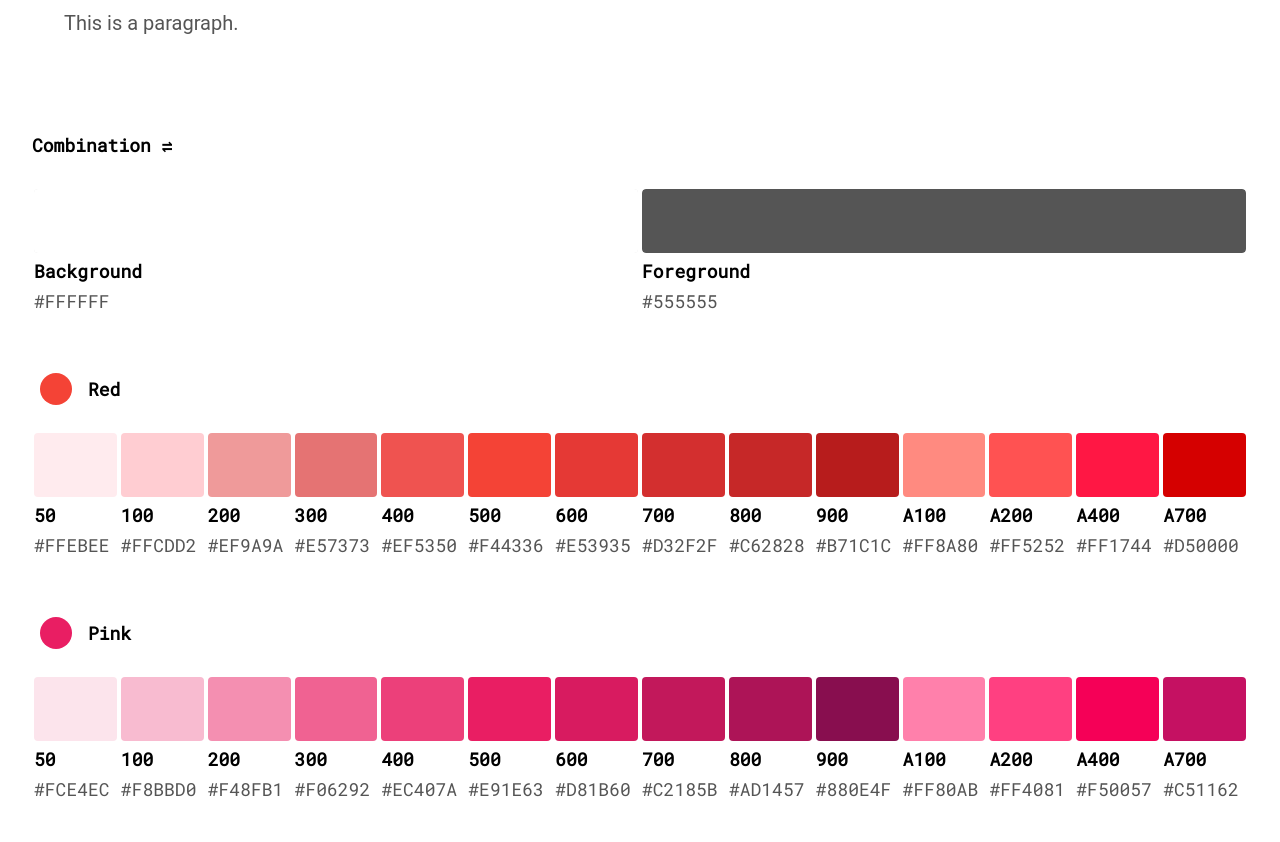
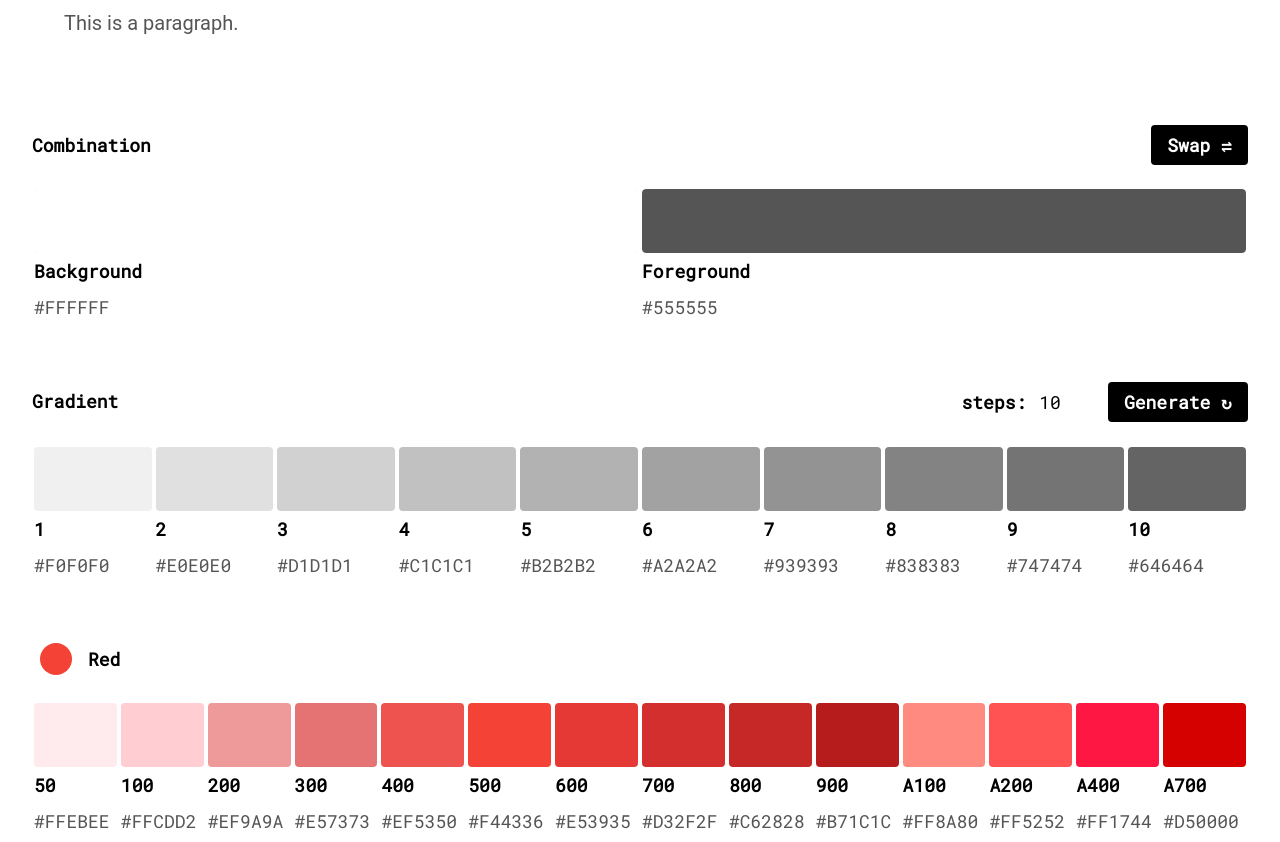
Before and after one commit to liyasthomas/colorbook, a website: page index.html in a window 1280 px wide. Shown: the part 719-1561 px from the top of the page. Drawn offline with Linux system fonts and the light colour scheme; a web font is replaced by a local one.

Commit message:
:sparkles: Add gradient generator with customizable steps count

```diff
--- a/index.css
+++ b/index.css
@@ -73,6 +73,24 @@ main {
 	padding: 32px;
 }
 
+a:not(.circle),
+input[type="text"]:not(.hex) {
+	background: #000000;
+	color: #ffffff;
+	padding: 8px 16px;
+	border-radius: 4px;
+}
+
+input[type="text"]:not(.hex) {
+	width: 64px;
+}
+
+input {
+	font-size: 18px;
+	font-family: 'Roboto Mono', "SF Mono", "Lucida Console", Monaco, monospace;
+	line-height: 2;
+}
+
 input[type="color"] {
 	display: flex;
 	width: 100%;
@@ -98,6 +116,11 @@ input[type="color"]::-webkit-color-swatch {
 	margin: 32px 0;
 	font-size: 20px;
 	font-family: 'Product Sans', 'Roboto', 'Noto', sans-serif;
+}
+
+.flex {
+	display: flex;
+	flex-grow: 1;
 }
 
 #colors {
--- a/index.html
+++ b/index.html
@@ -82,7 +82,15 @@
 			<p>This is a paragraph.</p>
 		</section>
 		<section id="theming">
-			<h4>Combination <a href="javascript:void(0);" id="swap">⇌</a></h4>
+			<h4 class="flex">
+				<div>
+					Combination
+				</div>
+				<div class="flex"></div>
+				<div>
+					<a href="javascript:void(0);" id="swap">Swap ⇌</a>
+				</div>
+			</h4>
 			<div class='family'>
 				<div class='color'>
 					<input type="color" class='btn' id="bg-color" value="#ffffff">
@@ -96,6 +104,19 @@
 				</div>
 			</div>
 		</section>
+		<section id="gradient">
+			<h4 class="flex">
+				<div>
+					Gradient
+				</div>
+				<div class="flex"></div>
+				<div>
+					steps: <input type="number" id="steps" min="1" max="100" name="steps" placeholder="1-100" value="10">
+					<a href="javascript:updateSpitter();">Generate ↻</a>
+				</div>
+			</h4>
+			<div id="gradientcolors"></div>
+		</section>
 		<section id="colors"></section>
 		<div id="snackbar">Copied</div>
 	</main>
--- a/index.js
+++ b/index.js
@@ -292,16 +292,93 @@ const colors = {
 		'900': '#263238'
 	}
 }
+const complementaryColor = (color) => {
+	const hexColor = color.replace('#', '0x')
+	return `#${(`000000${('0xffffff' ^ hexColor).toString(16)}`).slice(-6)}`
+}
+
+function processValue({
+	dataType,
+	value
+}) {
+	switch (dataType) {
+		case HEX: {
+			return processHEX(value)
+		}
+	}
+}
+
+function processHEX(val) {
+	const hex = (val.length > 6) ? val.substr(1, val.length - 1) : val
+	if (hex.length > 3) {
+		var r = hex.substr(0, 2)
+		var g = hex.substr(2, 2)
+		var b = hex.substr(4, 2)
+	} else {
+		var r = hex.substr(0, 1) + hex.substr(0, 1)
+		var g = hex.substr(1, 1) + hex.substr(1, 1)
+		var b = hex.substr(2, 1) + hex.substr(2, 1)
+	}
+	return [
+    parseInt(r, 16),
+    parseInt(g, 16),
+    parseInt(b, 16)
+  ]
+}
+
+function updateSpitter() {
+	const val1El = document.getElementById('bg-color')
+	const val2El = document.getElementById('color')
+	let val1RGB = processHEX(val1El.value)
+	let val2RGB = processHEX(val2El.value)
+	let colors = []
+	const stepsInt = parseInt(steps.value, 10)
+	const stepsPerc = 100 / (stepsInt + 1)
+
+	const valClampRGB = [
+    val2RGB[0] - val1RGB[0],
+    val2RGB[1] - val1RGB[1],
+    val2RGB[2] - val1RGB[2]
+  ]
+
+	for (var i = 0; i < stepsInt; i++) {
+		const clampedR = (valClampRGB[0] > 0) ?
+			pad((Math.round(valClampRGB[0] / 100 * (stepsPerc * (i + 1)))).toString(16), 2) :
+			pad((Math.round((val1RGB[0] + (valClampRGB[0]) / 100 * (stepsPerc * (i + 1))))).toString(16), 2)
+
+		const clampedG = (valClampRGB[1] > 0) ?
+			pad((Math.round(valClampRGB[1] / 100 * (stepsPerc * (i + 1)))).toString(16), 2) :
+			pad((Math.round((val1RGB[1] + (valClampRGB[1]) / 100 * (stepsPerc * (i + 1))))).toString(16), 2)
+
+		const clampedB = (valClampRGB[2] > 0) ?
+			pad((Math.round(valClampRGB[2] / 100 * (stepsPerc * (i + 1)))).toString(16), 2) :
+			pad((Math.round((val1RGB[2] + (valClampRGB[2]) / 100 * (stepsPerc * (i + 1))))).toString(16), 2)
+		colors[i] = [
+      '#',
+      clampedR,
+      clampedG,
+      clampedB
+    ].join('')
+	}
+	let html = `<div class='family'>`
+	for (var i = 0; i < colors.length; i++) {
+		html += `<div class='color'><span class='btn picker' data-bg-color='${colors[i]}' data-color='` + complementaryColor(colors[i]) + `' style='background: ${colors[i]};'></span><b>${i + 1}</b><input type='text' readonly class='hex' id='${colors[i]}' value='${colors[i]}' onclick='copy(this.id);'></div>`
+	}
+	document.getElementById('gradientcolors').innerHTML = html
+}
+
+function pad(n, width, z = '0') {
+	n = `${n}`
+	return n.length >= width ? n : new Array(width - n.length + 1).join(z) + n
+}
+updateSpitter()
+
 let pallet = ''
 let circles = ''
 Object.keys(colors).forEach(col => {
 	pallet += `<nav class='title'><span class='circle' style='background:${colors[col][500]};'></span><h4 id='` + col.toLowerCase().replace(/\s+/gi, '-') + `'>${col}</h4></nav><div class='family'>`
 	circles += `<a href="javascript:void(0);" class='circle' onclick='document.getElementById("` + col.toLowerCase().replace(/\s+/gi, '-') + `").scrollIntoView({behavior: "smooth"});' style='background:${colors[col][500]};'></a>`
 	Object.keys(colors[col]).forEach(shade => {
-		const complementaryColor = (color) => {
-			const hexColor = color.replace('#', '0x')
-			return `#${(`000000${('0xffffff' ^ hexColor).toString(16)}`).slice(-6)}`
-		}
 		pallet += `<div class='color'><span class='btn picker' data-bg-color='${colors[col][shade]}' data-color='` + complementaryColor(colors[col][shade]) + `' style='background: ${colors[col][shade]};'></span><b>${shade}</b><input type='text' readonly class='hex' id='${colors[col][shade]}' value='${colors[col][shade]}' onclick='copy(this.id);'></div>`
 	})
 	pallet += '</div>'
@@ -321,6 +398,7 @@ const handleThemeUpdate = (cssVars) => {
 		document.getElementById('color').value = pfg
 		document.getElementById('bg').value = pbg
 		document.getElementById('fg').value = pfg
+		updateSpitter()
 		document.getElementById('circles').scrollIntoView({
 			behavior: 'smooth',
 			block: 'center'
```
